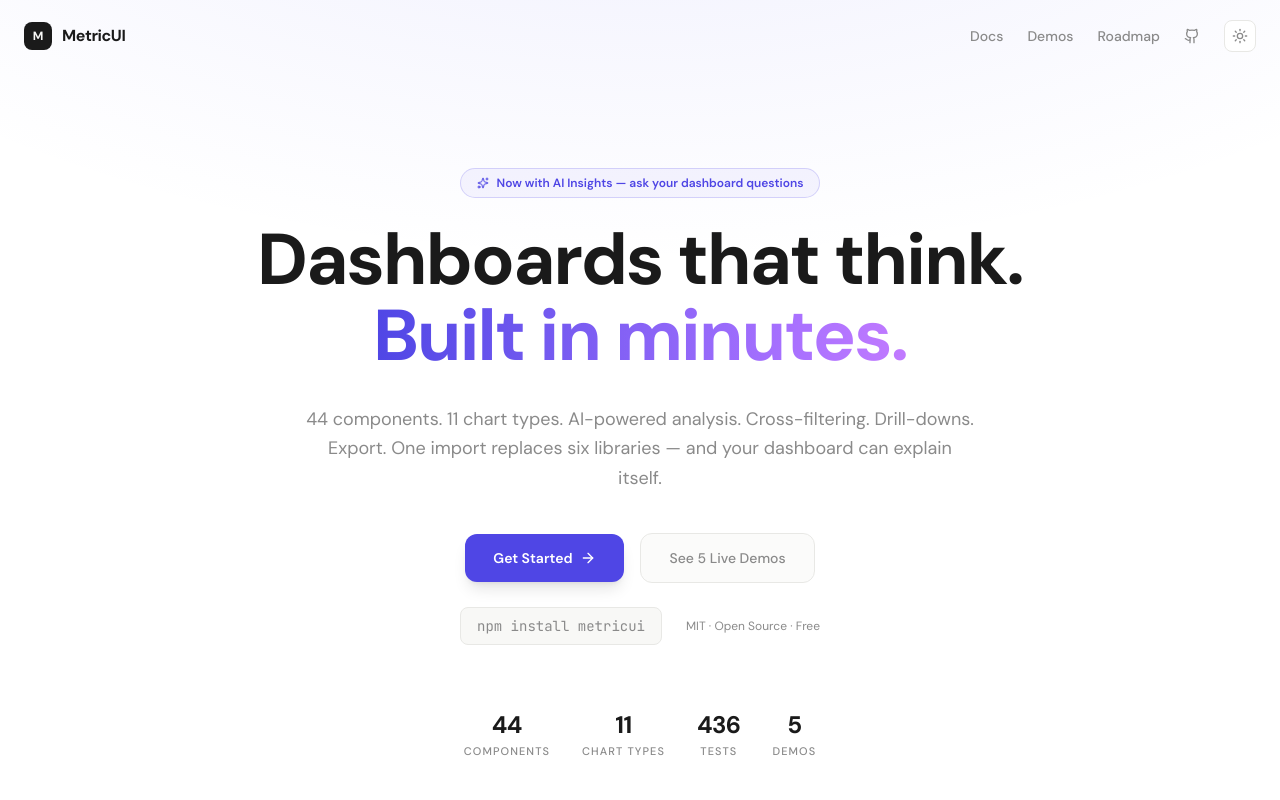
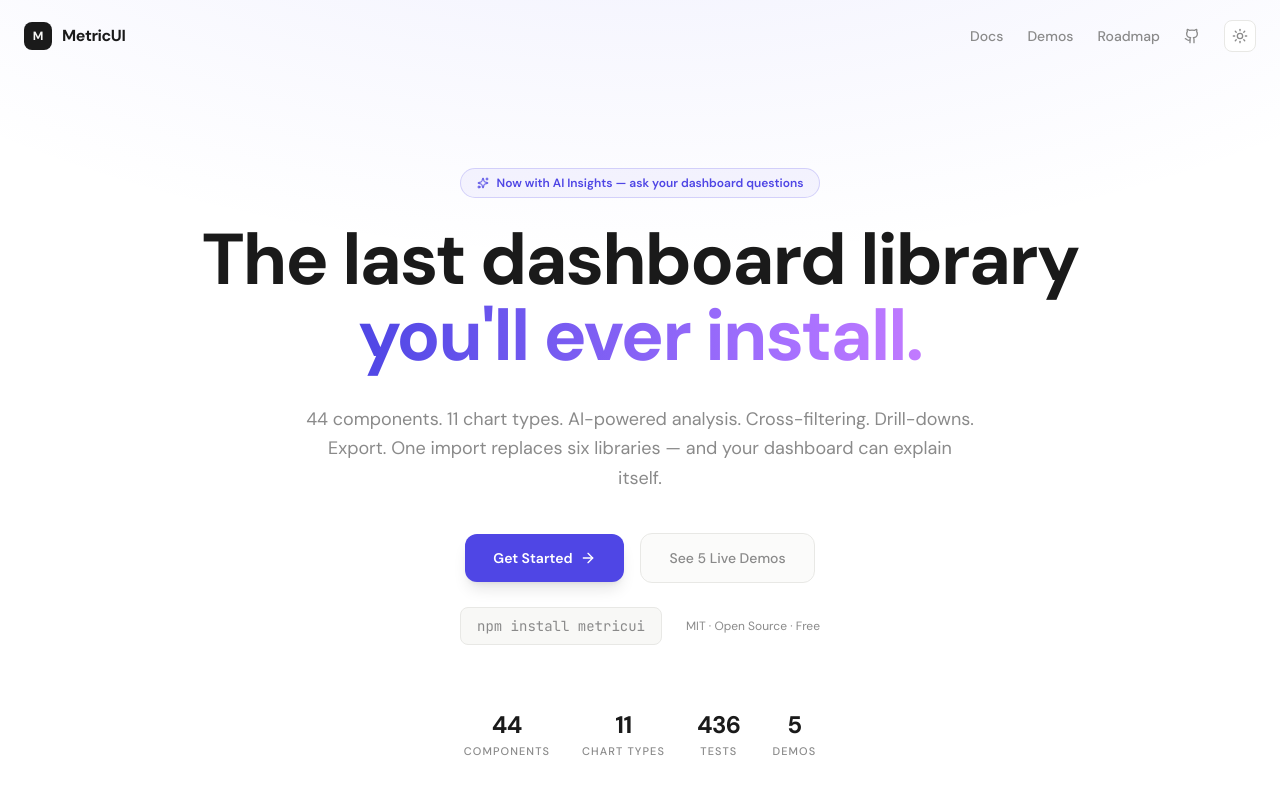
Before and after one commit to mpmcgowen/metricui, a Next.js app: page / in a window 1280 px wide. Shown: the top 800 px of the page. Built offline with nearby package versions, Linux system fonts and the light colour scheme.

Commit message:
Homepage headline: The last dashboard library you'll ever install.
Co-Authored-By: Claude Opus 4.6 (1M context) <noreply@anthropic.com>

```diff
--- a/src/app/page.tsx
+++ b/src/app/page.tsx
@@ -246,10 +246,10 @@ export default function Home() {
             </div>
 
             <h1 className="max-w-4xl text-[clamp(2.75rem,6vw,4.5rem)] font-extrabold leading-[1.05] tracking-tight text-[var(--foreground)]">
-              Dashboards that think.
+              The last dashboard library
               <br />
               <span className="bg-gradient-to-r from-[var(--accent)] to-purple-400 bg-clip-text text-transparent">
-                Built in minutes.
+                you&apos;ll ever install.
               </span>
             </h1>
 
```
